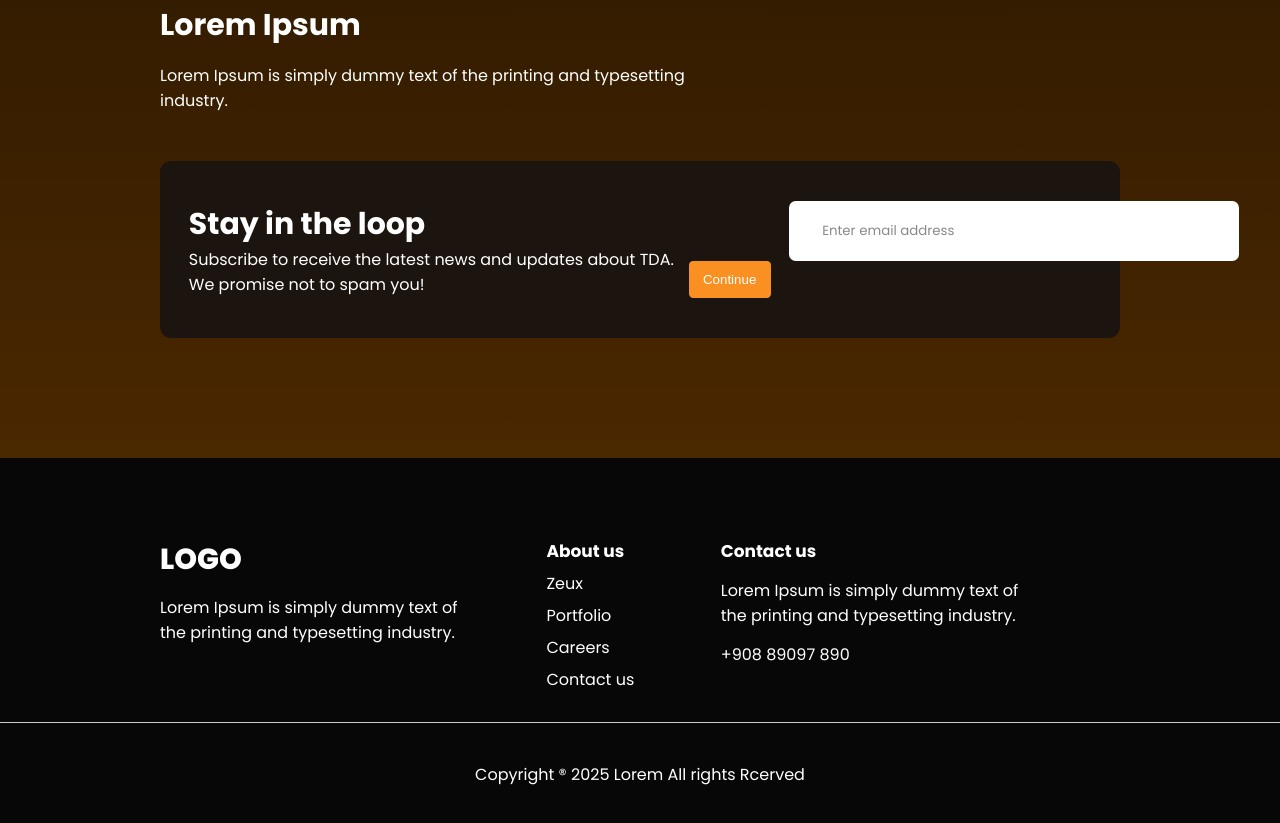
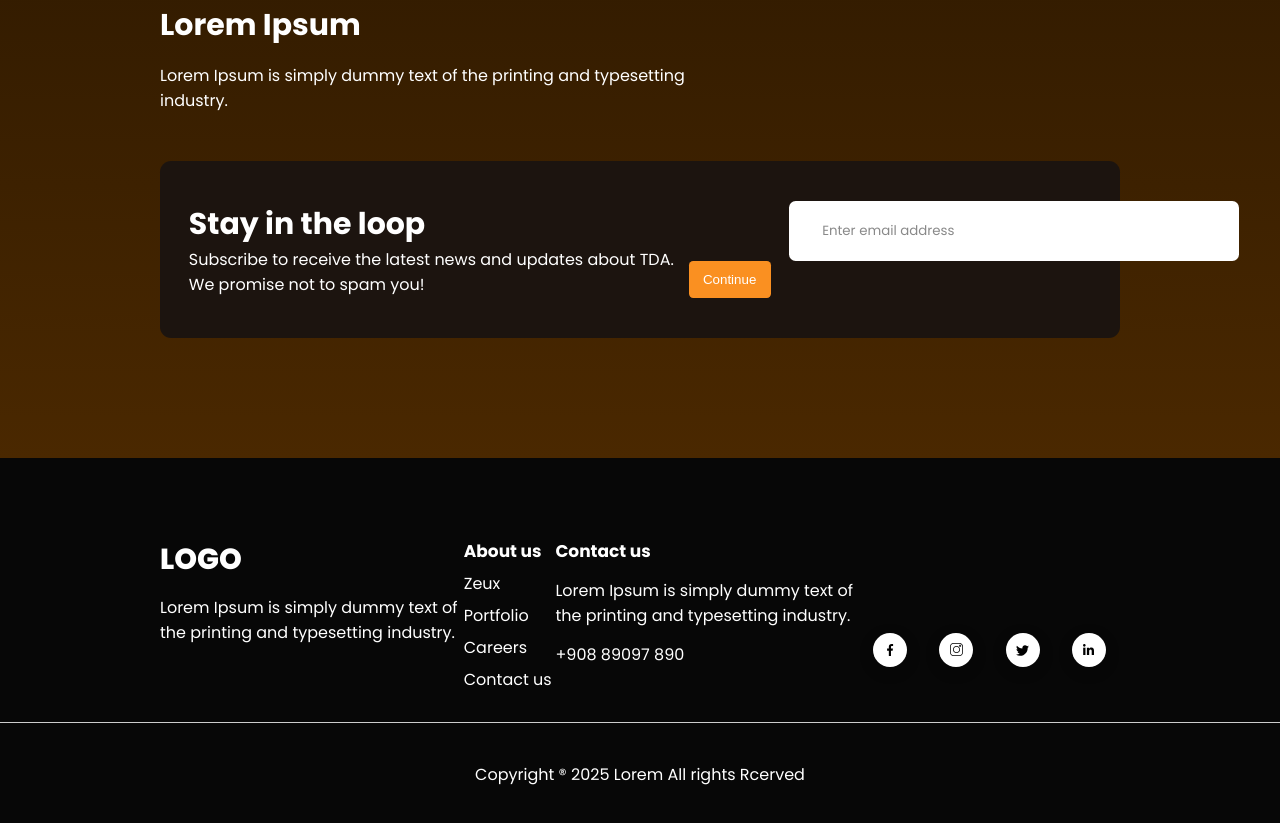
Before and after one commit to offerfluffy/HTML-CSS-Game-Website, a plain HTML site: page index.html in a window 1280 px wide. Shown: the part 4254-5077 px from the top of the page. Drawn offline with Linux system fonts and the light colour scheme; files whose address does not match are found by name.

Commit message:
fixed landing page

```diff
--- a/index.html
+++ b/index.html
@@ -201,16 +201,16 @@
 
         <div class="images">
           <a href="#"
-            ><img src="./img/img-landing-page/svgsfacebook-logo.svg" alt=""
+            ><img src="./img/img-landing-page/svgs/facebook-logo.svg" alt=""
           /></a>
           <a href="#"
-            ><img src="./img/img-landing-page/svgsinstagram-logo.svg" alt=""
+            ><img src="./img/img-landing-page/svgs/instagram-logo.svg" alt=""
           /></a>
           <a href="#"
-            ><img src="./img/img-landing-page/svgstwitter-logo.svg" alt=""
+            ><img src="./img/img-landing-page/svgs/twitter-logo.svg" alt=""
           /></a>
           <a href="#"
-            ><img src="./img/img-landing-page/svgslinkedIN-logo.svg" alt=""
+            ><img src="./img/img-landing-page/svgs/linkedIN-logo.svg" alt=""
           /></a>
         </div>
       </div>
```
